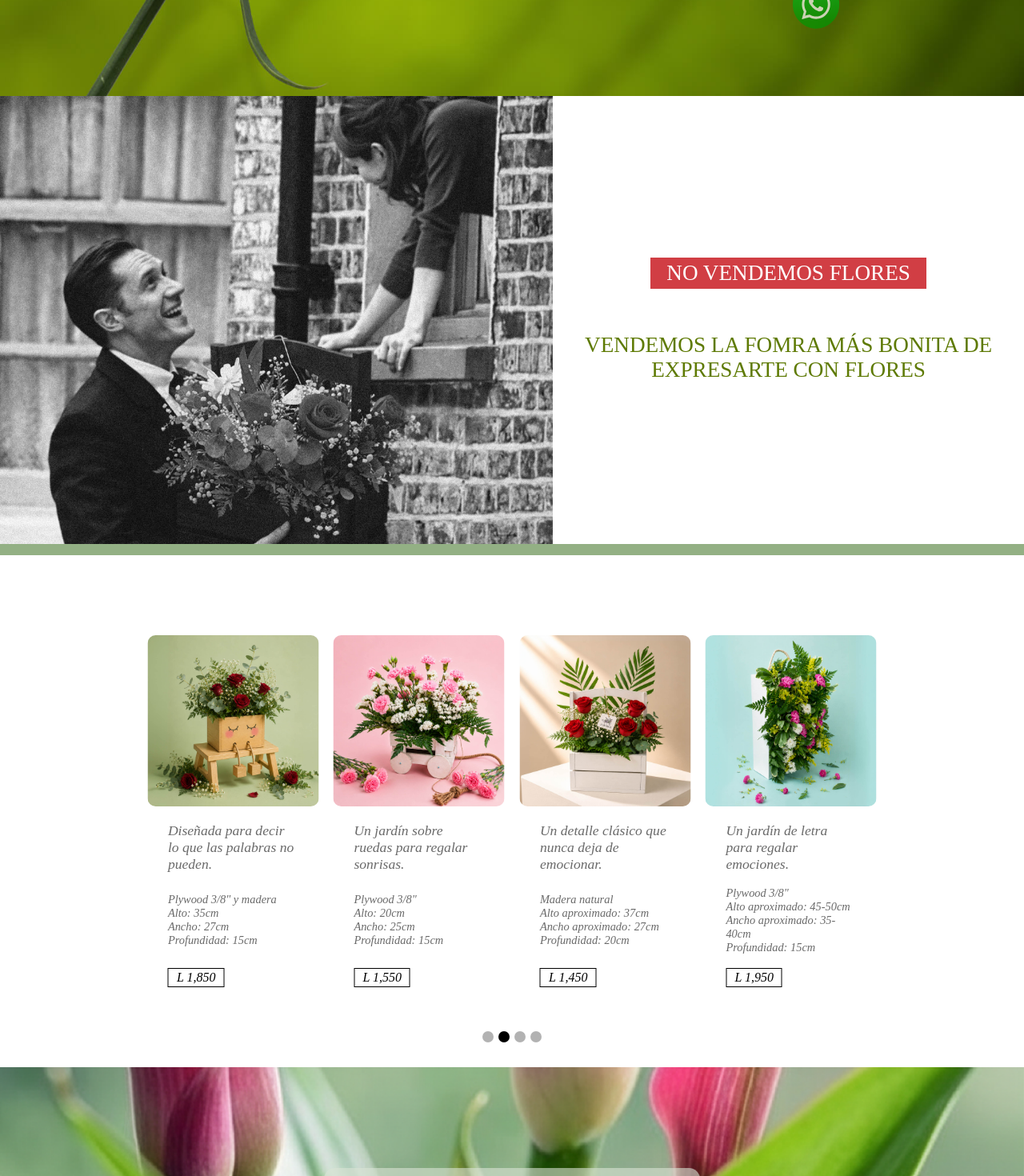
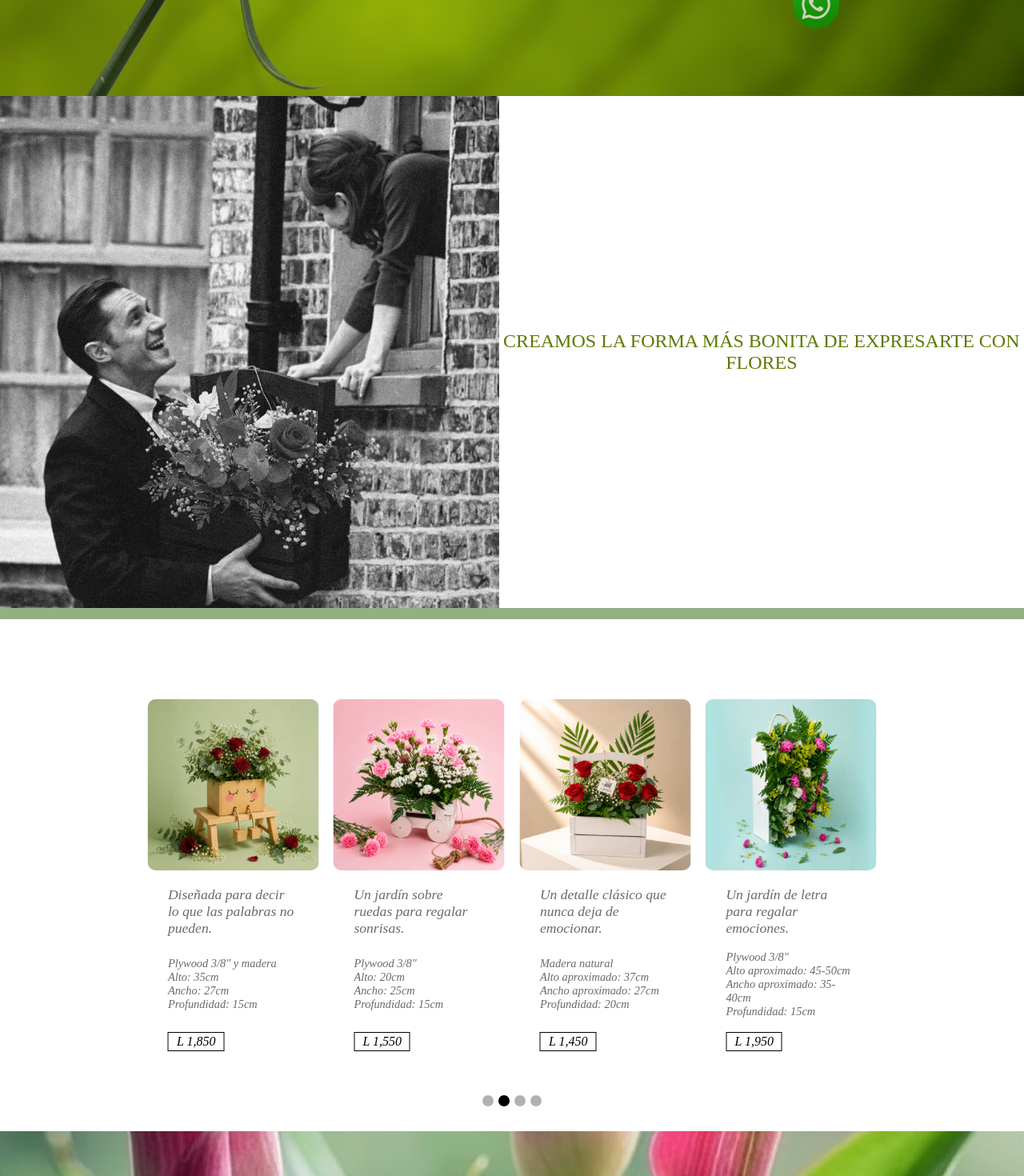
Before and after one commit to DenisChavez/jardinera, a React (Vite) app: page / in a window 1280 px wide. Shown: the part 680-2150 px from the top of the page at 80% size. Built offline with nearby package versions, Linux system fonts and the light colour scheme; a web font is replaced by a local one.

Commit message:
feat: new design and functionality

```diff
--- a/src/assets/styles/components.css
+++ b/src/assets/styles/components.css
@@ -32,10 +32,11 @@
 }
 .header .icon-honduras{
     object-fit: cover;
-    width: 60px;
+    width: 40px;
     height: auto;
 }
 .header .icon-buger{
+    height: 30px;
     cursor: pointer;
 }
 .header .options{
@@ -97,7 +98,8 @@
     top: 12%;
 }
 .hero .title{
-    width: 55%;
+    width: 40%;
+    /* left: 5%; */
     color: #ffffff;
     text-align: center;
     font-size: 1.3rem;
@@ -119,30 +121,28 @@
     height: 90%;
     width: 90%;
 }
-.eslogan {
+.eslogan{
+    position: relative;
     display: flex;
     align-items: center;
-    flex-direction: column-reverse ;
+    justify-content: center;
+    height: 100vh;
     background-color: #ffffff;
-    color: #5E7A03;
-    height: 92vh;
     margin-bottom: 14px;
 }
 .eslogan .img-eslogan{
+    position: absolute;
     width: 100%;
-    height: 60%;
+    height: 100%;
     object-fit: cover;
 }
-.eslogan .parragraphs{
+.eslogan p{
     width: 70%;
-    flex: 1;
+    color: #ffffff;
+    margin: 0;
     font-size: 1.5rem;
+    z-index: 1000;
     text-align: center;
-}
-.eslogan .parragraphs p:nth-child(1){
-    background-color: #D13E44;
-    color: #ffffff;
-    padding: 4px 10px;
 }
 .carrousel-products{
     font-family: 'Times New Roman', Times, serif;
@@ -153,8 +153,9 @@
 }
 .carrousel-viewport{
     width: 100%;
+    max-width: 280px;
     overflow: hidden;
-    max-width: 280px;
+    touch-action: pan-y;
 }
 .carrousel-track, .circles{
     display: flex;
@@ -312,19 +313,16 @@
         line-height: 3.5rem;
     }
     .eslogan {
+        position: static;
+        height: 80vh;
         flex-direction: row;
-        align-items: start;
-        height: 70vh;
     }
-    .eslogan .img-eslogan{
-        width: 54%;
-        height: 100%;
+    .eslogan .img-eslogan {
+        position: static;
+        width: 60vw;
     }
-    .eslogan .parragraphs{
-        align-self: center;
-    }
-    .eslogan .parragraphs p:nth-child(1){
-        padding: 4px 20px;
+    .eslogan p {
+        color: #5E7A03;
     }
     .carrousel-products{
         padding: 0 20px;
@@ -367,13 +365,17 @@
         left: 80%;
     }
     .eslogan .parragraphs p{
-    font-size: 1.7rem;
+        font-size: 1.7rem;
     }
     .eslogan .parragraphs p:nth-child(1){
         padding: 4px 20px;
     }
     .carrousel-viewport{
         max-width: 75%;
+        cursor: grab;
+    }
+    .carrousel-viewport:active{
+        cursor: grabbing;
     }
     .carrousel-track > * {
         min-width: 25%;
--- a/src/sections/Eslogan.tsx
+++ b/src/sections/Eslogan.tsx
@@ -3,10 +3,10 @@ export const Eslogan = () => {
     return (
         <section id="esa-ocasion" className="eslogan">
             <img src={menClassic} className="img-eslogan" />
-            <div className="parragraphs flex-column">
-                <p>NO VENDEMOS FLORES</p>
-                <p>VENDEMOS LA FOMRA MÁS BONITA DE EXPRESARTE CON FLORES</p>
-            </div>
+            {/* <div className="parragraphs flex-column">
+                <p>VENDEMOS FLORES</p>}
+            </div> */}
+            <p>CREAMOS LA FORMA MÁS BONITA DE EXPRESARTE CON FLORES</p>
         </section>
     )
 };
--- a/src/sections/Hero.tsx
+++ b/src/sections/Hero.tsx
@@ -5,7 +5,7 @@ export const Hero = () => {
     return (
         <section className="hero flex-column">
             <Jardinera className="icon-jardinera position" size={340} />
-            <h1 className="title">LA JARDINERA® NACE PARA AYUDARTE A EXPRESARTE CON FLORES.</h1>
+            <h1 className="title">LA JARDINERA® TE AYUDA A EXPRESARTE CON FLORES.</h1>
             <div className="container-icon flex-column position">
                 <BuyNow className="icon icon-buy" />
                 <a href="https://wa.me/50489220389?text=¡Hola!%20Quiero%20información%20sobre%20arreglos%20florales.%20" target="_blank" rel="noopener noreferrer">
--- a/src/sections/Products.tsx
+++ b/src/sections/Products.tsx
@@ -5,7 +5,15 @@ import { CardsData } from "../data/cards";
 export const Products = () => {
     const [cantidadCards, setCantidadCards] = useState(1);
     const [currentIndex, setCurrentIndex] = useState(0);
+    const [dragOffset, setDragOffset] = useState(0);
+    const [isDragging, setIsDragging] = useState(false);
+
     const intervalRef = useRef<ReturnType<typeof setInterval> | null>(null);
+
+    const touchStartX = useRef<number | null>(null);
+    const touchEndX = useRef<number | null>(null);
+
+    const mouseStartX = useRef<number | null>(null);
 
     useEffect(() => {
         const handleResize = () => {
@@ -19,14 +27,20 @@ export const Products = () => {
         };
 
         handleResize();
+
         window.addEventListener("resize", handleResize);
-        return () => window.removeEventListener("resize", handleResize);
+
+        return () => {
+            window.removeEventListener("resize", handleResize);
+        };
     }, []);
 
     const maxIndex = CardsData.length - cantidadCards;
 
     const startAutoPlay = () => {
-        if (intervalRef.current) clearInterval(intervalRef.current);
+        if (intervalRef.current) {
+            clearInterval(intervalRef.current);
+        }
 
         intervalRef.current = setInterval(() => {
             setCurrentIndex(prev =>
@@ -35,11 +49,17 @@ export const Products = () => {
         }, 4000);
     };
 
+    const stopAutoPlay = () => {
+        if (intervalRef.current) {
+            clearInterval(intervalRef.current);
+        }
+    };
+
     useEffect(() => {
         startAutoPlay();
 
         return () => {
-            if (intervalRef.current) clearInterval(intervalRef.current);
+            stopAutoPlay();
         };
     }, [maxIndex]);
 
@@ -47,26 +67,165 @@ export const Products = () => {
         if (currentIndex > maxIndex) {
             setCurrentIndex(0);
         }
-    }, [cantidadCards]);
+    }, [cantidadCards, currentIndex, maxIndex]);
+
+    const goNext = () => {
+        setCurrentIndex(prev =>
+            prev >= maxIndex ? 0 : prev + 1
+        );
+    };
+
+    const goPrev = () => {
+        setCurrentIndex(prev =>
+            prev <= 0 ? maxIndex : prev - 1
+        );
+    };
+
+    // =========================
+    // TOUCH EVENTS
+    // =========================
+
+    const handleTouchStart = (e: React.TouchEvent) => {
+        stopAutoPlay();
+
+        touchStartX.current = e.touches[0].clientX;
+        touchEndX.current = e.touches[0].clientX;
+
+        setIsDragging(true);
+    };
+
+    const handleTouchMove = (e: React.TouchEvent) => {
+        if (touchStartX.current === null) return;
+
+        const currentX = e.touches[0].clientX;
+
+        touchEndX.current = currentX;
+
+        setDragOffset(currentX - touchStartX.current);
+    };
+
+    const handleTouchEnd = () => {
+        setIsDragging(false);
+
+        if (
+            touchStartX.current === null ||
+            touchEndX.current === null
+        ) {
+            setDragOffset(0);
+            startAutoPlay();
+            return;
+        }
+
+        const distance =
+            touchStartX.current - touchEndX.current;
+
+        const minSwipeDistance = 50;
+
+        if (distance > minSwipeDistance) {
+            goNext();
+        } else if (distance < -minSwipeDistance) {
+            goPrev();
+        }
+
+        setDragOffset(0);
+
+        touchStartX.current = null;
+        touchEndX.current = null;
+
+        startAutoPlay();
+    };
+
+    // =========================
+    // MOUSE EVENTS
+    // =========================
+
+    const handleMouseDown = (e: React.MouseEvent) => {
+        stopAutoPlay();
+
+        mouseStartX.current = e.clientX;
+
+        setIsDragging(true);
+    };
+
+    const handleMouseMove = (e: React.MouseEvent) => {
+        if (!isDragging || mouseStartX.current === null)
+            return;
+
+        setDragOffset(e.clientX - mouseStartX.current);
+    };
+
+    const handleMouseUp = (e: React.MouseEvent) => {
+        if (mouseStartX.current === null) return;
+
+        const distance =
+            mouseStartX.current - e.clientX;
+
+        const minSwipeDistance = 50;
+
+        if (distance > minSwipeDistance) {
+            goNext();
+        } else if (distance < -minSwipeDistance) {
+            goPrev();
+        }
+
+        setDragOffset(0);
+        setIsDragging(false);
+
+        mouseStartX.current = null;
+
+        startAutoPlay();
+    };
+
+    const cancelDrag = () => {
+        setIsDragging(false);
+
+        mouseStartX.current = null;
+        touchStartX.current = null;
+        touchEndX.current = null;
+
+        setDragOffset(0);
+
+        startAutoPlay();
+    };
 
     return (
-        <section id="tu-arreglo" className="carrousel-products flex">
-            <div className="carrousel-viewport">
-
+        <section
+            id="tu-arreglo"
+            className="carrousel-products flex"
+        >
+            <div
+                className="carrousel-viewport"
+                onTouchStart={handleTouchStart}
+                onTouchMove={handleTouchMove}
+                onTouchEnd={handleTouchEnd}
+                onMouseDown={handleMouseDown}
+                onMouseMove={handleMouseMove}
+                onMouseUp={handleMouseUp}
+                onMouseLeave={cancelDrag}
+            >
                 <div
                     className="carrousel-track"
                     style={{
-                        transform: `translateX(-${currentIndex * (100 / cantidadCards)}%)`,
-                        transition: "transform 0.6s ease-in-out"
+                        transform: `translateX(calc(-${currentIndex *
+                            (100 / cantidadCards)
+                            }% + ${dragOffset}px))`,
+                        transition: isDragging
+                            ? "none"
+                            : "transform 0.6s ease-in-out",
                     }}
                 >
-                    {CardsData.map((card) => (
-                        <Card key={card.descripcion} card={card} />
+                    {CardsData.map(card => (
+                        <Card
+                            key={card.descripcion}
+                            card={card}
+                        />
                     ))}
                 </div>
 
                 <div className="circles flex">
-                    {Array.from({ length: maxIndex + 1 }).map((_, index) => (
+                    {Array.from({
+                        length: maxIndex + 1,
+                    }).map((_, index) => (
                         <div
                             key={index}
                             className="circle"
@@ -75,12 +234,14 @@ export const Products = () => {
                                 startAutoPlay();
                             }}
                             style={{
-                                opacity: currentIndex === index ? 1 : 0.3
+                                opacity:
+                                    currentIndex === index
+                                        ? 1
+                                        : 0.3,
                             }}
                         />
                     ))}
                 </div>
-
             </div>
         </section>
     );
```
